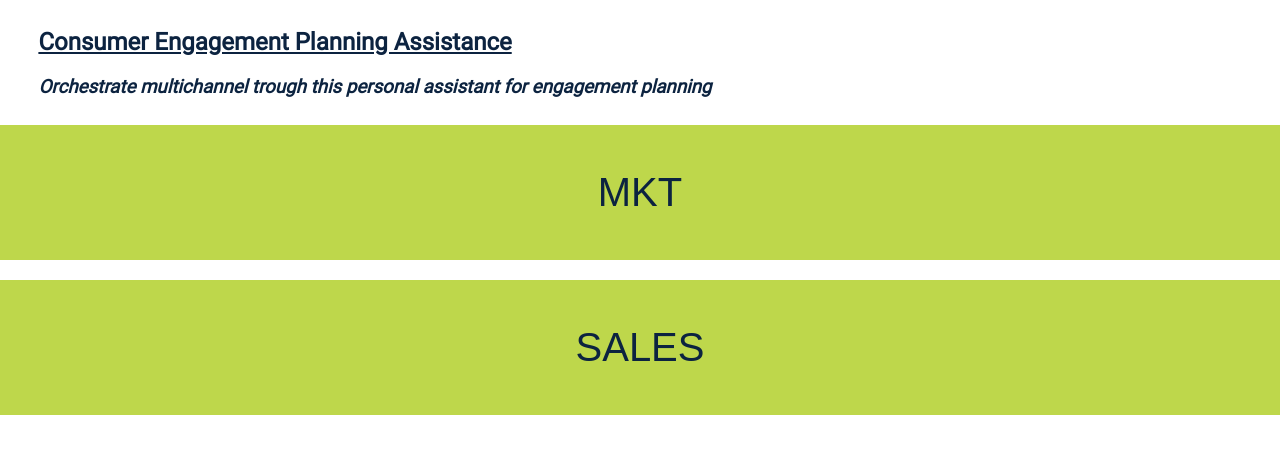
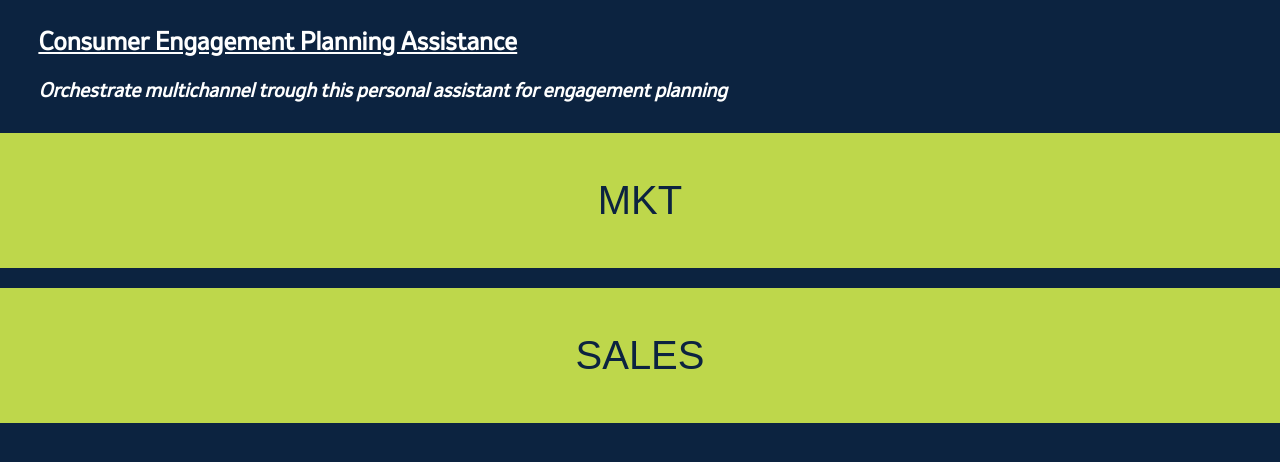
Before and after one commit to Angellomon/msd-modelo-de-atribucion, a SvelteKit app: page / in a window 1280 px wide. Shown: the top 462 px of the page. Built offline with nearby package versions, Linux system fonts and the light colour scheme.

Commit message:
feat: styles

```diff
--- a/src/routes/styles.css
+++ b/src/routes/styles.css
@@ -1,6 +1,21 @@
 @font-face {
 	font-family: 'Roboto Regular';
 	src: url('/fonts/Roboto/Roboto-Regular.ttf');
+}
+
+@font-face {
+	font-family: 'Invention Regular';
+	src: url('/fonts/Invention/Invention_Rg.ttf');
+}
+
+@font-face {
+	font-family: 'Invention Lite';
+	src: url('/fonts/Invention/Invention_Lt.ttf');
+}
+
+@font-face {
+	font-family: 'Invention Bold';
+	src: url('/fonts/Invention/Invention_Bd.ttf');
 }
 
 :root {
@@ -11,6 +26,8 @@
 	--fondo-claro: #f7f7f7;
 	--fondo-obscuro: #9e9e9e;
 
-	font-family: 'Roboto Regular';
-	color: var(--azul-msd);
+	font-family: 'Invention Regular';
+	color: white;
+
+	background-color: var(--azul-msd);
 }
```
